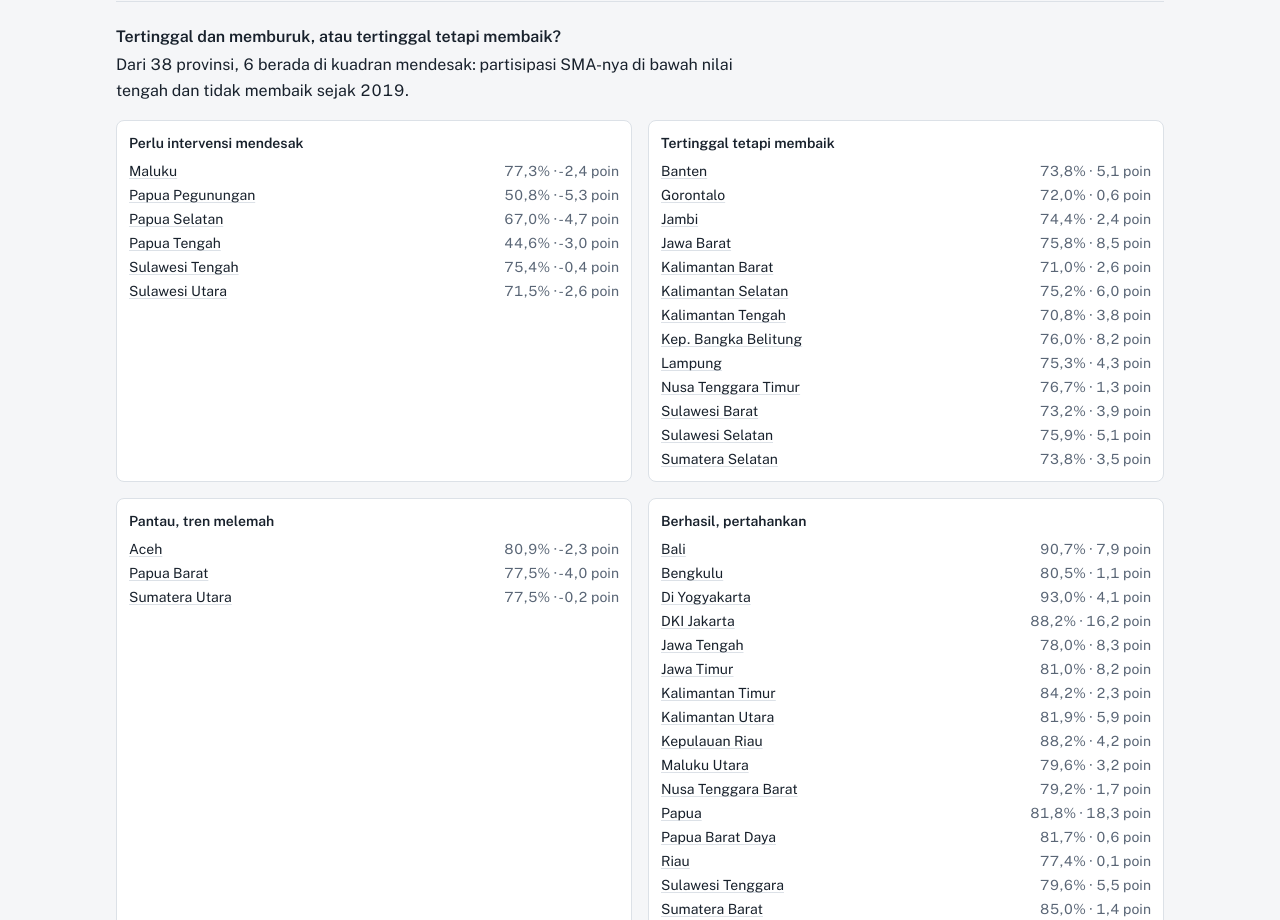
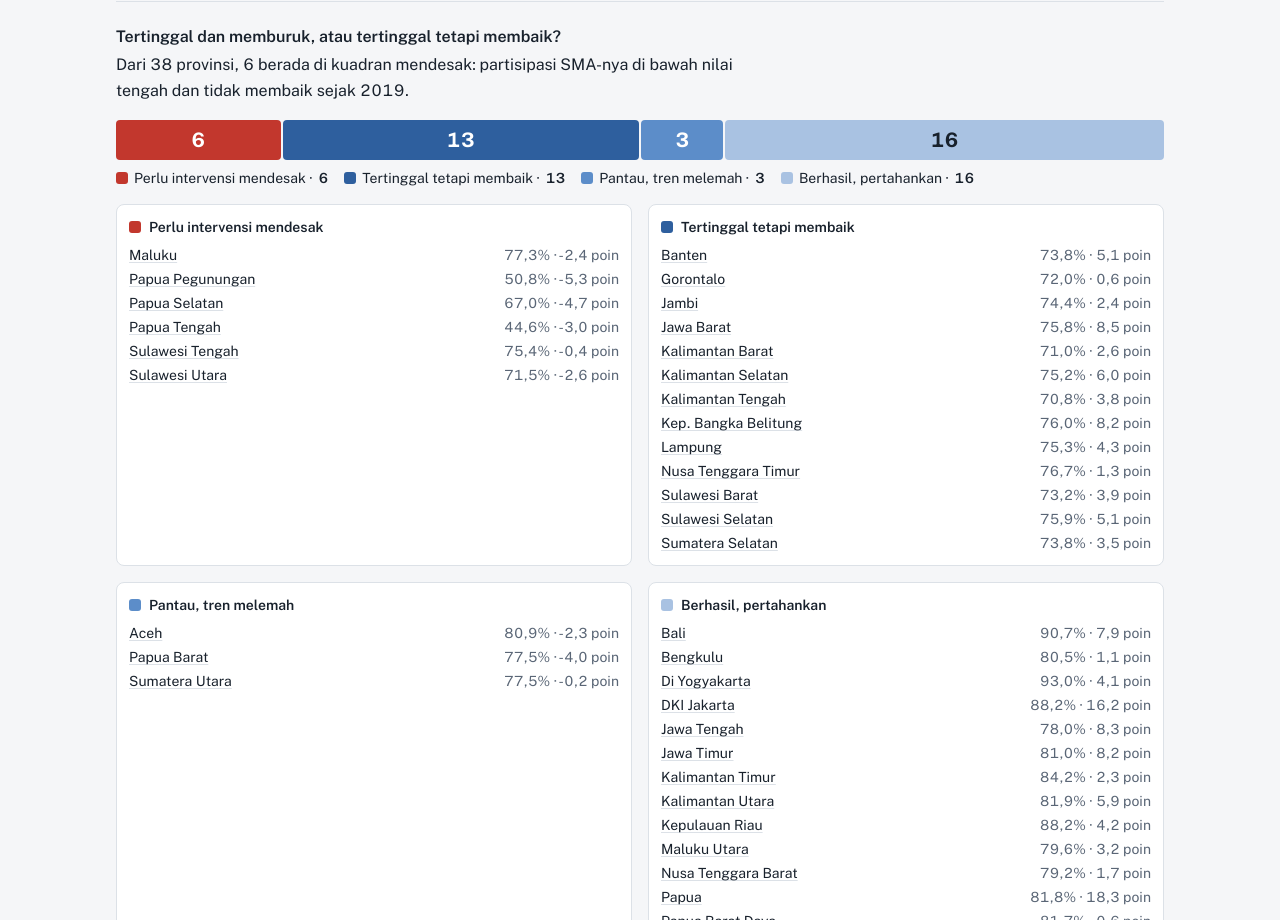
Before and after one commit to bimasenaw/setara, a React (Vite) app: page /provinsi in a window 1280 px wide. Shown: the part 1560-2480 px from the top of the page. Built offline with nearby package versions, Linux system fonts and the light colour scheme.

Commit message:
SETARA v2: batang sebaran 38 provinsi ke empat kuadran prioritas

```diff
--- a/src/components/PriorityMatrix.jsx
+++ b/src/components/PriorityMatrix.jsx
@@ -4,6 +4,68 @@ import { labelKategori } from '../lib/prioritas'
 import { tautanProvinsi } from '../lib/params'
 
 const URUTAN = ['Mendesak', 'Membaik', 'Pantau', 'Berhasil']
+
+// Merah = mendesak (sama dengan lima teratas di grafik prioritas); biru makin terang = makin baik.
+// Diuji dengan validator palet dataviz; biru terang selalu disertai label teks.
+const WARNA_KUADRAN = {
+  Mendesak: { latar: '#c2372d', teks: 'text-putih' },
+  Membaik: { latar: '#2E5F9E', teks: 'text-putih' },
+  Pantau: { latar: '#5C8DC9', teks: 'text-putih' },
+  Berhasil: { latar: '#A9C2E2', teks: 'text-tinta' },
+}
+
+const idKuadran = (kategori) => `kuadran-${kategori.toLowerCase()}`
+
+function Swatch({ kategori }) {
+  return (
+    <span
+      aria-hidden="true"
+      className="inline-block h-3 w-3 shrink-0 rounded-[3px]"
+      style={{ background: WARNA_KUADRAN[kategori].latar }}
+    />
+  )
+}
+
+// Satu batang tersegmen: 38 provinsi dibagi habis ke empat kuadran, lebar sebanding jumlah.
+export function SebaranKuadran({ data }) {
+  const isi = URUTAN.map((k) => ({
+    kategori: k,
+    jumlah: data.filter((d) => d.kategori === k).length,
+  })).filter((x) => x.jumlah > 0)
+  const ringkas = `Sebaran ${data.length} provinsi: ${isi
+    .map((x) => `${x.jumlah} ${labelKategori(x.kategori).toLowerCase()}`)
+    .join('; ')}.`
+  return (
+    <figure className="mt-4">
+      <div role="group" aria-label={ringkas} className="flex h-10 gap-0.5">
+        {isi.map(({ kategori, jumlah }) => {
+          const w = WARNA_KUADRAN[kategori]
+          return (
+            <a
+              key={kategori}
+              href={`#${idKuadran(kategori)}`}
+              aria-label={`${labelKategori(kategori)}: ${jumlah} provinsi`}
+              data-kuadran={kategori}
+              data-jumlah={jumlah}
+              className={`flex min-w-0 items-center justify-center overflow-hidden rounded-[4px] text-[1.25rem] font-bold leading-none tabular-nums outline-offset-2 transition-shadow duration-150 hover:shadow-[inset_0_0_0_2px_rgb(24_33_44/0.55)] ${w.teks}`}
+              style={{ flexGrow: jumlah, flexBasis: 0, background: w.latar }}
+            >
+              <span aria-hidden="true">{jumlah}</span>
+            </a>
+          )
+        })}
+      </div>
+      <figcaption className="mt-2 flex flex-wrap gap-x-4 gap-y-1 text-sm text-tinta">
+        {isi.map(({ kategori, jumlah }) => (
+          <span key={kategori} className="inline-flex items-center gap-1.5">
+            <Swatch kategori={kategori} />
+            {labelKategori(kategori)} · <span className="font-semibold tabular-nums">{jumlah}</span>
+          </span>
+        ))}
+      </figcaption>
+    </figure>
+  )
+}
 
 export default function PriorityMatrix({ data, tahun }) {
   if (!data || !data.length) return null
@@ -12,14 +74,23 @@ export default function PriorityMatrix({ data, tahun }) {
       <h2 className="subjudul text-tinta">Tertinggal dan memburuk, atau tertinggal tetapi membaik?</h2>
       <p className="mt-1 max-w-[68ch] text-base leading-relaxed text-tinta">
         Dari {data.length} provinsi, {data.filter((d) => d.kategori === 'Mendesak').length} berada di kuadran
-        mendesak: partisipasi SMA-nya di bawah nilai tengah dan tidak membaik sejak {data[0]?.tahunAwal ?? 2019}.
+        mendesak: partisipasi SMA-nya di bawah nilai tengah dan tidak membaik sejak{' '}
+        {data[0]?.tahunAwal ?? 2019}.
       </p>
+      <SebaranKuadran data={data} />
       <div className="mt-4 grid gap-4 md:grid-cols-2">
         {URUTAN.map((kategori) => {
           const items = data.filter((d) => d.kategori === kategori)
           return (
-            <div key={kategori} className="rounded-lg border border-garis bg-putih p-3">
-              <h3 className="text-sm font-semibold text-tinta">{labelKategori(kategori)}</h3>
+            <div
+              key={kategori}
+              id={idKuadran(kategori)}
+              className="scroll-mt-24 rounded-lg border border-garis bg-putih p-3"
+            >
+              <h3 className="flex items-center gap-2 text-sm font-semibold text-tinta">
+                <Swatch kategori={kategori} />
+                {labelKategori(kategori)}
+              </h3>
               {items.length ? (
                 <ul className="mt-2 space-y-1 text-sm text-tinta">
                   {items.map((d) => (
@@ -44,8 +115,9 @@ export default function PriorityMatrix({ data, tahun }) {
         })}
       </div>
       <p className="teks-bantu mt-3 max-w-[68ch]">
-        Kuadran ditentukan oleh tingkat partisipasi SMA terbaru dan perubahannya sejak {data[0]?.tahunAwal ?? 2019}.
-        Ini alat bantu prioritas, bukan penilaian resmi terhadap kinerja provinsi.
+        Kuadran ditentukan oleh tingkat partisipasi SMA terbaru dan perubahannya sejak{' '}
+        {data[0]?.tahunAwal ?? 2019}. Ini alat bantu prioritas, bukan penilaian resmi terhadap kinerja
+        provinsi.
       </p>
     </section>
   )
```
Also changed, not shown: 2 other files (tests, documents, lock files or other folders).
